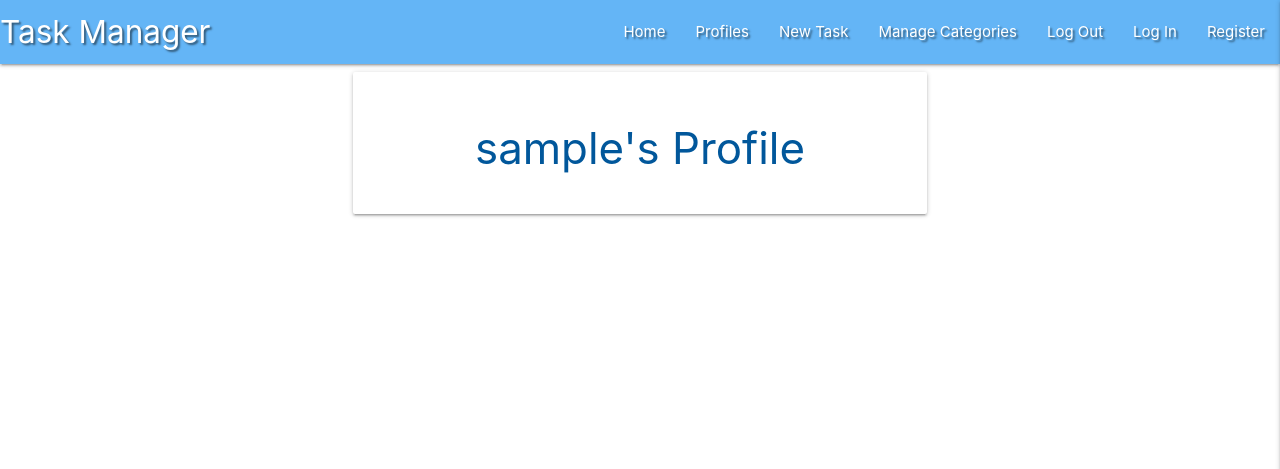
After one commit to BradJones-3/flask-task-manager-project, a Flask app: page /profile/1 in a window 1280 px wide. The commit adds this page. Shown: the top 469 px of the page. Run offline with Flask 2, Linux system fonts and the light colour scheme; the visitor is signed in with stand-in values (Sample User, id 1); a database or web service that is not in the repository returns one stand-in record (values such as "Sample title"); some libraries are stand-ins or nearby versions.

Commit message:
Add session user profile

```diff
--- a/app.py
+++ b/app.py
@@ -45,6 +45,7 @@ def register():
         # put the new user into 'session' cookie
         session["user"] = request.form.get("username").lower()
         flash("Registration Successful!")
+        return redirect(url_for("profile", username=session["user"]))
     return render_template("register.html")
 
 
@@ -60,7 +61,10 @@ def login():
             if check_password_hash(
                 existing_user["password"], request.form.get("password")):
                     session["user"] = request.form.get("username").lower()
-                    flash("Welcome, {}".format(request.form.get("username")))
+                    flash("Welcome, {}".format(
+                        request.form.get("username")))
+                    return redirect(url_for(
+                        "profile", username=session["user"]))
             else:
                 # invalid password match
                 flash("Incorrect Username and/or Password")
@@ -74,6 +78,13 @@ def login():
     return render_template("login.html")
 
 
+@app.route("/profile/<username>", methods=["GET", "POST"])
+def profile(username):
+    # grab the session user's username from the database
+    username = mongo.db.users.find_one(
+        {"username": session["user"]})["username"]
+    return render_template("profile.html", username=username)
+
 if __name__ == "__main__":
     app.run(host=os.environ.get("IP"),
             port=int(os.environ.get("PORT")),
--- a/templates/base.html
+++ b/templates/base.html
@@ -21,7 +21,7 @@
                 <a href="#" data-target="mobile-demo" class="sidenav-trigger right"><i class="fas fa-bars"></i></a>
                 <ul class="right hide-on-med-and-down">
                     <li><a href="{{ url_for('get_tasks') }}">Home</a></li>
-                    <li><a href="# ">Profiles</a></li>
+                    <li><a href="{{ url_for('profile', username=session['user']) }}">Profiles</a></li>
                     <li><a href="# ">New Task</a></li>
                     <li><a href="# ">Manage Categories</a></li>
                     <li><a href="# ">Log Out</a></li>
@@ -34,7 +34,7 @@
         <ul class="sidenav" id="mobile-demo">
             <li><h4 class=" center-align light-blue-text text-darken-4">Task Manager</h4></li>
             <li><a href="{{ url_for('get_tasks') }}">Home</a></li>
-            <li><a href="# ">Profiles</a></li>
+            <li><a href="{{ url_for('profile', username=session['user']) }}">Profiles</a></li>
             <li><a href="# ">New Task</a></li>
             <li><a href="# ">Manage Categories</a></li>
             <li><a href="# ">Log Out</a></li>
--- /dev/null
+++ b/templates/profile.html
@@ -0,0 +1,14 @@
+{% extends "base.html" %}
+{% block content %}
+
+    <div class="row">
+        <div class="col s12 m8 offset-m2">
+            <div class="card-panel">
+                <h3 class="center-align light-blue-text text-darken-4">
+                    {{username}}'s Profile
+                </h3>
+            </div>
+        </div>
+    </div>
+
+{% endblock %}
```
